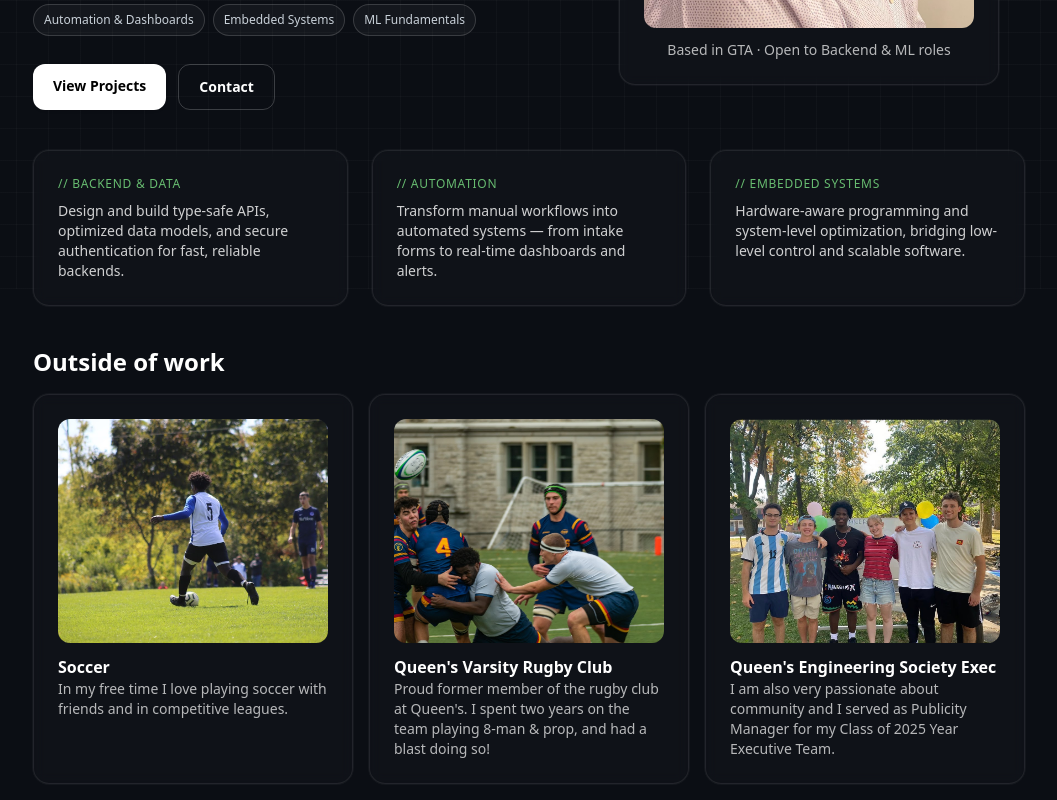
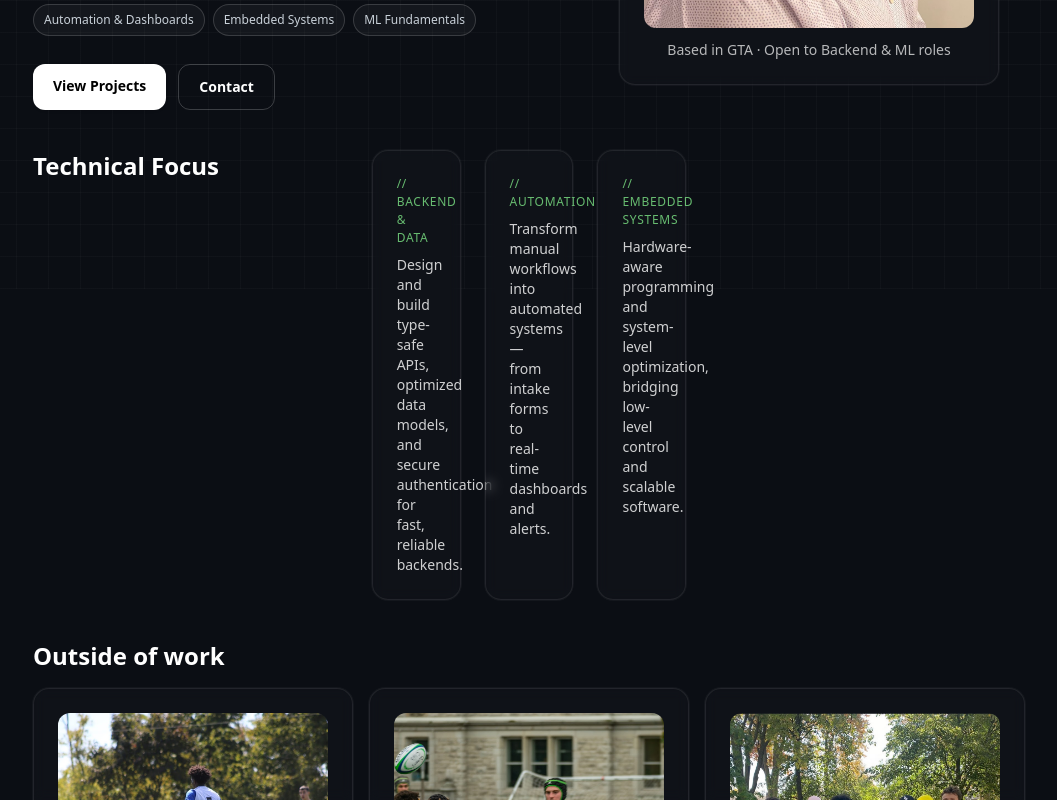
Before and after one commit to khalidtahir/portfolio, a Next.js app: page / in a window 1280 px wide. Shown: the part 511-1311 px from the top of the page, without its empty margins (111-1168 px from the left). Built offline with nearby package versions, Linux system fonts and the light colour scheme.

Commit message:
Updated home page with 'Technical Focus' section and finalized README

```diff
--- a/src/app/page.tsx
+++ b/src/app/page.tsx
@@ -83,6 +83,8 @@ export default function Home() {
 
       {/* TECH HIGHLIGHTS */}
       <section className="mt-10 grid gap-6 md:grid-cols-3">
+        <h2 className="text-2xl font-bold text-white mb-4">Technical Focus</h2>
+        <div className="grid gap-6 md:grid-cols-3">
         <Card>
           <div className="code-accent mb-2">{`// backend & data`}</div>
           <p className="text-sm text-white/80">
@@ -101,6 +103,7 @@ export default function Home() {
             Hardware-aware programming and system-level optimization, bridging low-level control and scalable software.
           </p>
         </Card>
+        </div>
       </section>
 
       {/* OUTSIDE OF WORK */}
```
Also changed, not shown: 1 other file (tests, documents, lock files or other folders).
